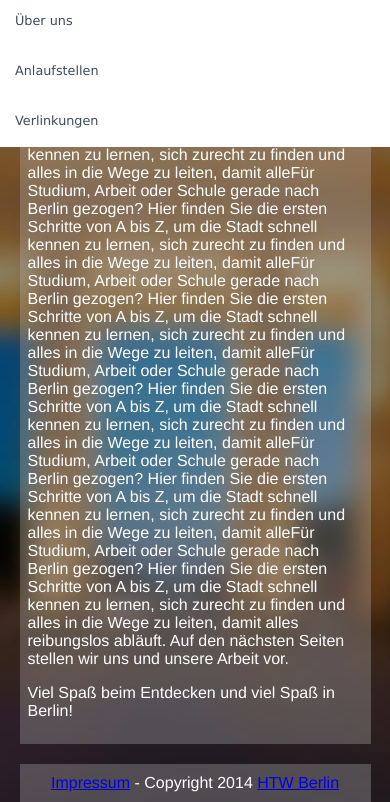
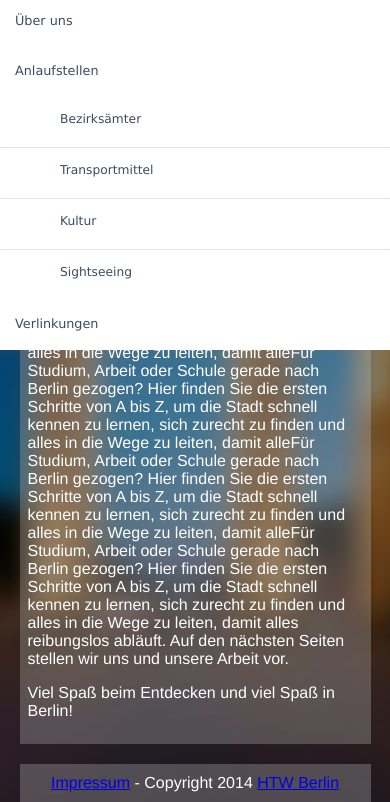
Before and after one commit to maximilian-oertel/neu-in-berlin, a plain HTML site: page index.html in a window 390 px wide. Both pictures are taken after a click on the label 360 px from the left and 28 px from the top of the page. Shown: the part 51-853 px from the top of the page. Drawn offline with Linux system fonts and the light colour scheme.

Commit message:
mobile theme improved

```diff
--- a/css/style.css
+++ b/css/style.css
@@ -164,7 +164,7 @@ nav ul li ul li{
 }
 
 #menu ul li a {
-     color: rgba(0,0,0,1.0);
+     color: #3d4c5d;
      text-decoration: none;
 }
 
@@ -283,4 +283,19 @@ nav ul li ul li{
         cursor: pointer;
     }
 
+    #menu ul{
+        position: static;
+        top: 0;
+        display: block;
+    }
+
+    .expandable + li{
+        margin-top: 203px;
+    }
+
+    .expandable ul li a{
+        padding-left: 60px;
+        font-size: 1.2em;
+    }
+
 }
--- a/index.html
+++ b/index.html
@@ -21,7 +21,7 @@
         <input type="checkbox" id="show-menu-checkbox"/>
         <ul id="menu">
             <li><a href="html/about.html">Über uns</a></li>
-            <li><a href="#">Anlaufstellen</a>
+            <li class="expandable"><a href="#">Anlaufstellen</a>
 
                 <ul>
                 <li><a href="#" class="amt">Bezirksämter</a></li>
```
